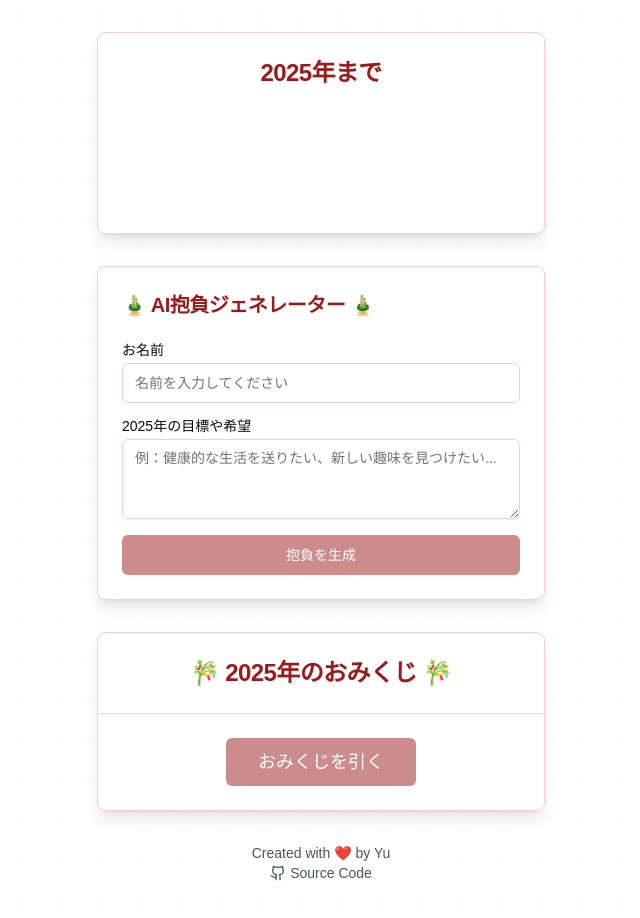
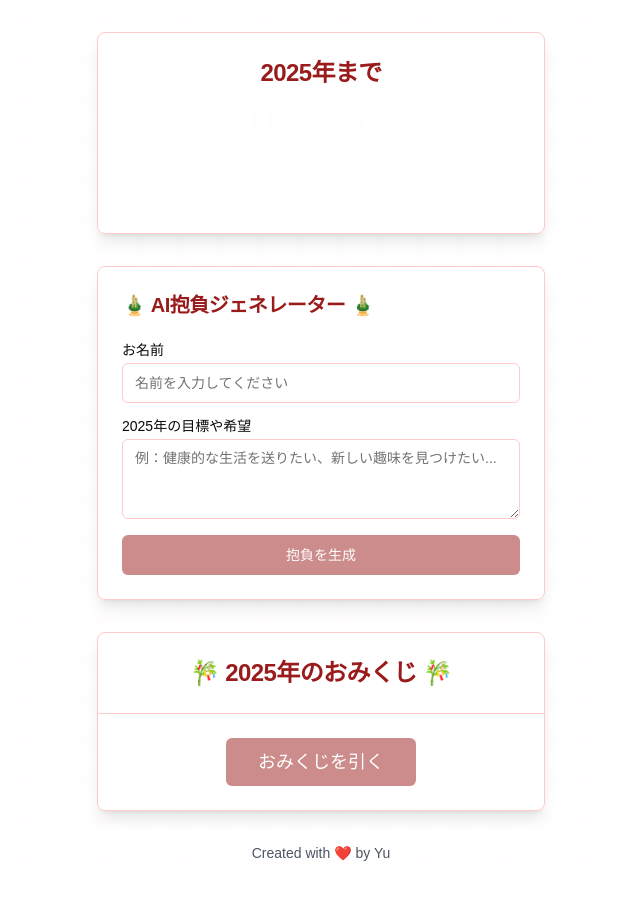
Before and after one commit to yuting0624/newYear2025, a Next.js app in the folder newyear2025/: page / in a window 1280 px wide. Shown: the whole page, without its empty margins (319-959 px from the left). After the commit the page ends 895 px from the top, so only its background shows below. Built offline with nearby package versions, Linux system fonts and the light colour scheme.

Commit message:
Update page.tsx

```diff
--- a/newyear2025/src/app/page.tsx
+++ b/newyear2025/src/app/page.tsx
@@ -191,15 +191,6 @@ export default function Home() {
 
         <footer className="w-full max-w-md text-center text-sm text-gray-600">
           <p>Created with ❤️ by Yu</p>
-          <a
-            href="https://github.com/yourusername"
-            target="_blank"
-            rel="noopener noreferrer"
-            className="inline-flex items-center gap-1 text-gray-600 hover:text-red-800 transition-colors"
-          >
-            <Github className="w-4 h-4" />
-            <span>Source Code</span>
-          </a>
         </footer>
       </div>
     </main>
```
